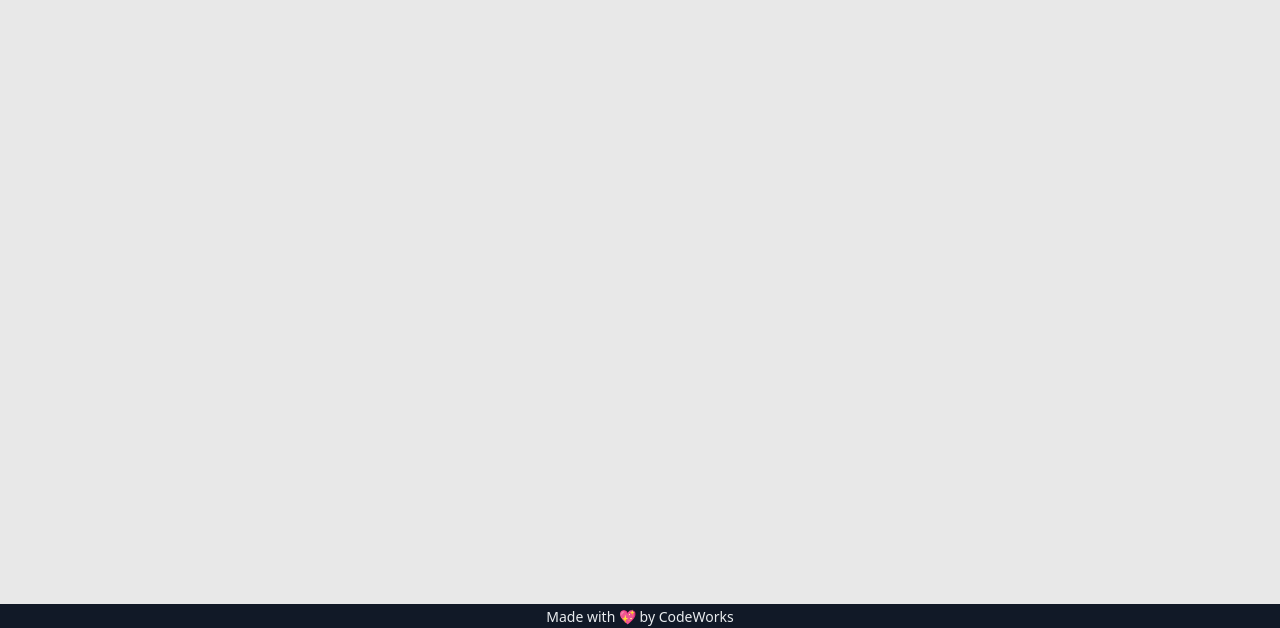
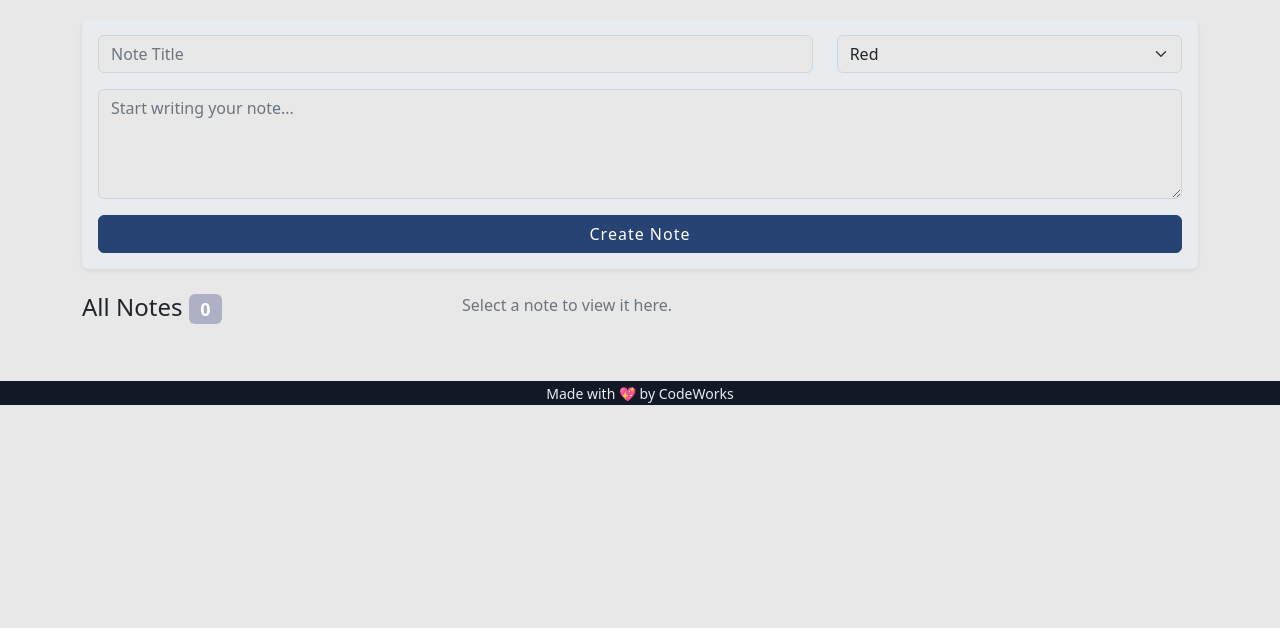
Before and after one commit to michaelgiesler8/jot, a website with bundled scripts: page index.html in a window 1280 px wide. Shown: the part 172-800 px from the top of the page. Built offline with nearby package versions, Linux system fonts and the light colour scheme; a script that the page names is missing.

Commit message:
index.html

```diff
--- a/index.html
+++ b/index.html
@@ -39,9 +39,52 @@
   </header>
 
   <!-- SECTION -->
-  <main>
   <div class="container my-5">
     <h1 class="text-center mb-4">Jot - Note Taking App</h1>
+
+    <!-- Create Note Form -->
+    <form id="noteForm" class="p-3 mb-4 bg-light rounded shadow-sm"
+      onsubmit="app.notesController.createNote(); return false;">
+      <div class="row mb-3">
+        <div class="col-md-8">
+          <input type="text" name="title" class="form-control" placeholder="Note Title" minlength="3" maxlength="15"
+            required />
+        </div>
+        <div class="col-md-4">
+          <select name="color" class="form-select" required>
+            <option value="#ff6666" style="background-color: #ff6666;">Red</option>
+            <option value="#66b3ff" style="background-color: #66b3ff;">Blue</option>
+            <option value="#99ff99" style="background-color: #99ff99;">Green</option>
+            <option value="#ffff99" style="background-color: #ffff99;">Yellow</option>
+            <option value="#ffcc99" style="background-color: #ffcc99;">Peach</option>
+          </select>
+        </div>
+      </div>
+      <textarea name="body" class="form-control mb-3" placeholder="Start writing your note..." rows="4"
+        required></textarea>
+      <button type="submit" class="btn btn-primary w-100">Create Note</button>
+    </form>
+
+    <!-- Main layout -->
+    <div class="row">
+      <!-- Notes List -->
+      <aside class="col-md-4">
+        <h4>All Notes <span id="noteCount" class="badge bg-secondary">0</span></h4>
+        <ul id="notesList" class="list-group"></ul>
+      </aside>
+
+      <!-- Active Note View -->
+      <main id="activeNote" class="col-md-8">
+        <p class="text-muted">Select a note to view it here.</p>
+      </main>
+    </div>
+  </div>
+
+  <script type="module" src="App.js"></script>
+</body>
+
+</html>
+
 </div>
 </main>
 
@@ -54,8 +97,7 @@
 
 <script src="https://cdn.jsdelivr.net/npm/axios/dist/axios.min.js"></script>
 <script src="https://cdn.jsdelivr.net/npm/bootstrap@5.2.0/dist/js/bootstrap.bundle.min.js"
-    integrity="sha384-A3rJD856KowSb7dwlZdYEkO39Gagi7vIsF0jrRAoQmDKKtQBHUuLZ9AsSv4jD4Xa"
-    crossorigin="anonymous"></script>
+  integrity="sha384-A3rJD856KowSb7dwlZdYEkO39Gagi7vIsF0jrRAoQmDKKtQBHUuLZ9AsSv4jD4Xa" crossorigin="anonymous"></script>
 <script src="https://cdn.jsdelivr.net/npm/sweetalert2@11.3.10/dist/sweetalert2.all.min.js"
   integrity="sha256-hw7v8jZF/rFEdx1ZHepT4D73AFTHLu/P9kEyrNesRyc=" crossorigin="anonymous"></script>
 
```
Lines whose indentation alone changed are shown as unchanged.
